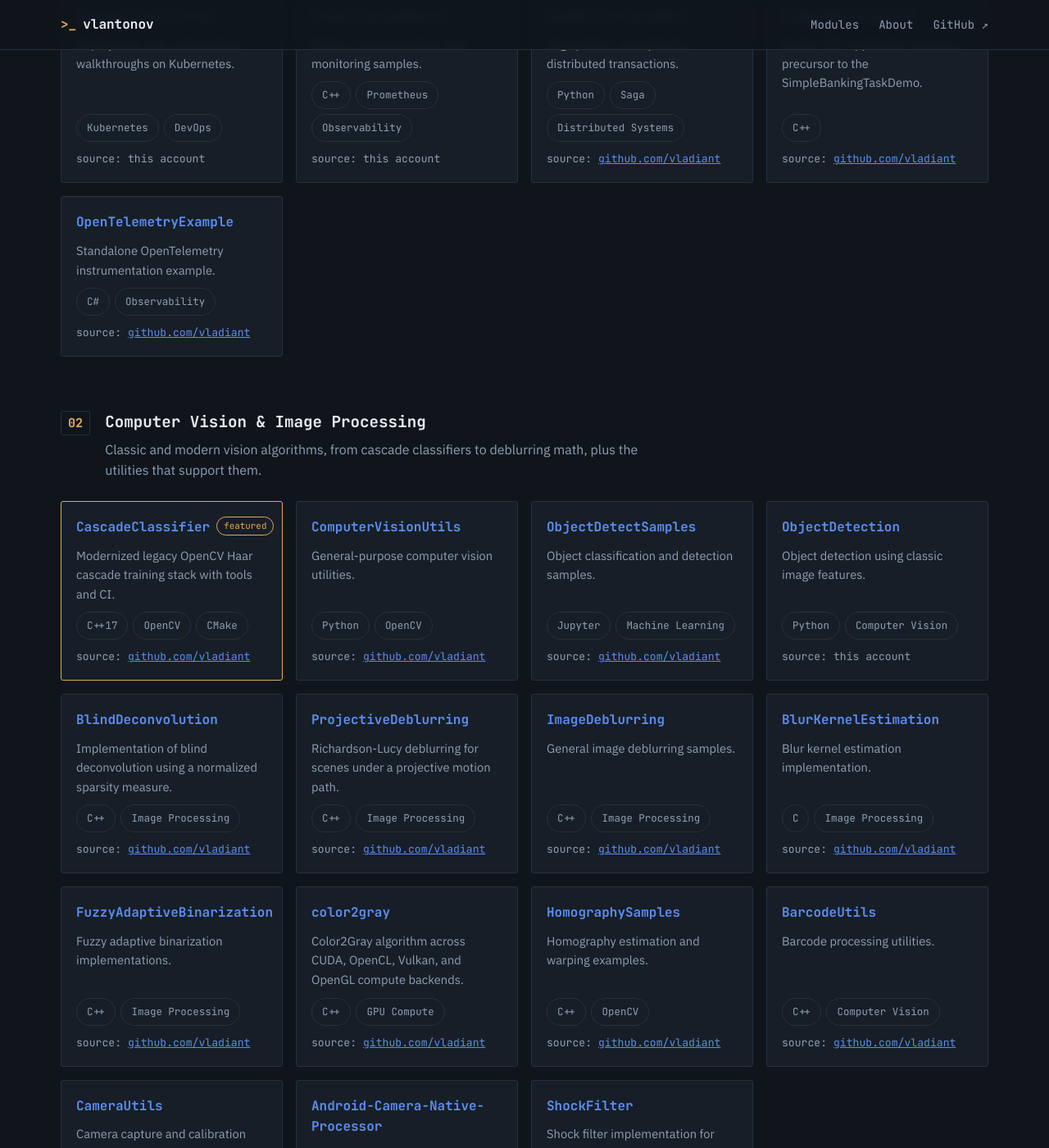
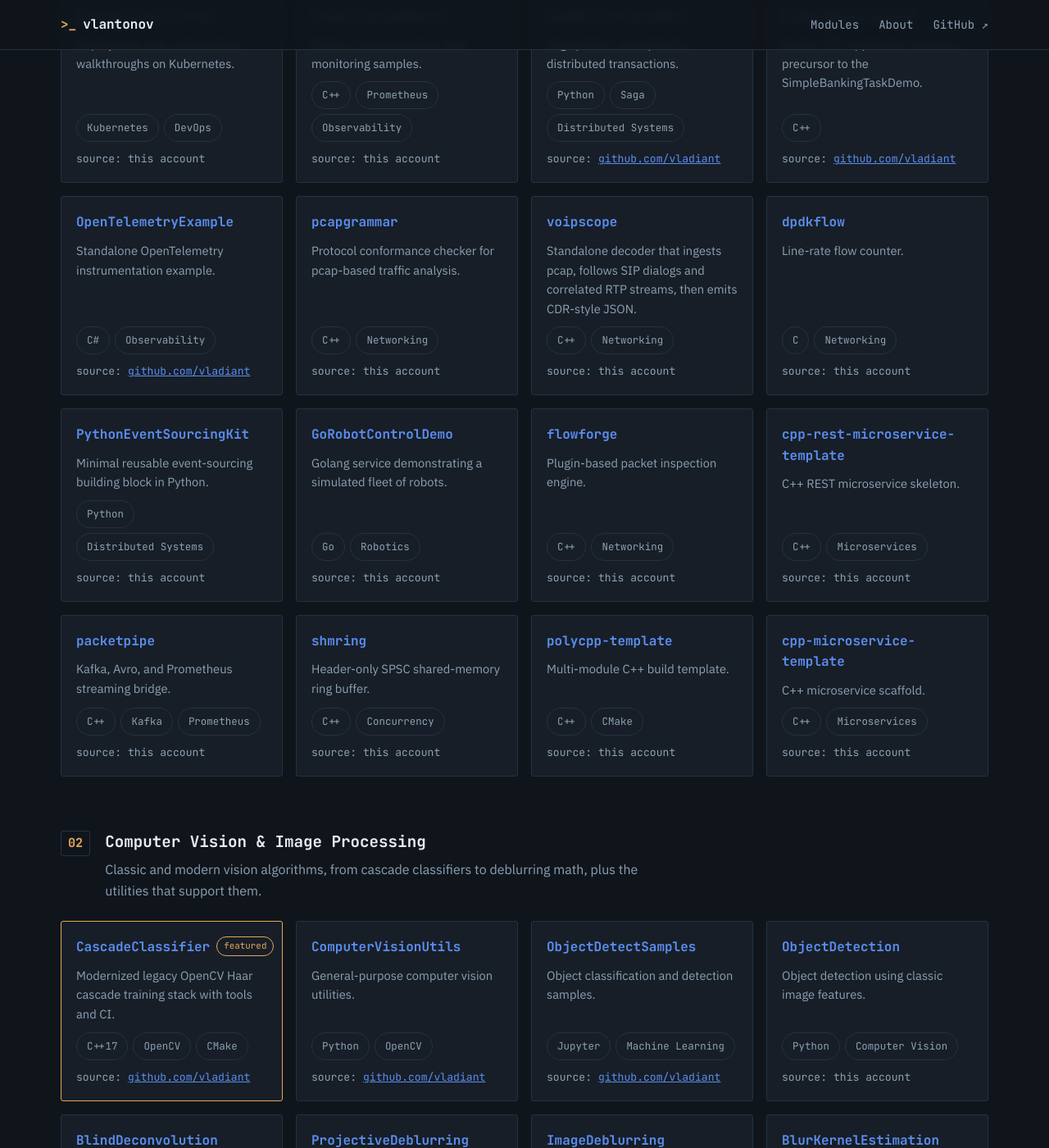
Before and after one commit to vlantonov/vlantonov.github.io, a Jekyll site: the page built from index.html, in a window 1280 px wide and 1400 px high, scrolled down 1740 px. Shown: the whole window at 82% size. Built offline with Jekyll 4.4.1, drawn with Linux system fonts in a browser that asks for light colours; some of the changed text lies outside the part shown.

Commit message:
Update projects

```diff
--- a/_data/projects.yml
+++ b/_data/projects.yml
@@ -95,6 +95,73 @@ modules:
     stack:
     - C#
     - Observability
+  - name: pcapgrammar
+    owner: vlantonov
+    desc: Protocol conformance checker for pcap-based traffic analysis.
+    stack:
+    - C++
+    - Networking
+  - name: voipscope
+    owner: vlantonov
+    desc: Standalone decoder that ingests pcap, follows SIP dialogs and correlated RTP streams, then emits CDR-style JSON.
+    stack:
+    - C++
+    - Networking
+  - name: dpdkflow
+    owner: vlantonov
+    desc: Line-rate flow counter.
+    stack:
+    - C
+    - Networking
+  - name: PythonEventSourcingKit
+    owner: vlantonov
+    desc: Minimal reusable event-sourcing building block in Python.
+    stack:
+    - Python
+    - Distributed Systems
+  - name: GoRobotControlDemo
+    owner: vlantonov
+    desc: Golang service demonstrating a simulated fleet of robots.
+    stack:
+    - Go
+    - Robotics
+  - name: flowforge
+    owner: vlantonov
+    desc: Plugin-based packet inspection engine.
+    stack:
+    - C++
+    - Networking
+  - name: cpp-rest-microservice-template
+    owner: vlantonov
+    desc: C++ REST microservice skeleton.
+    stack:
+    - C++
+    - Microservices
+  - name: packetpipe
+    owner: vlantonov
+    desc: Kafka, Avro, and Prometheus streaming bridge.
+    stack:
+    - C++
+    - Kafka
+    - Prometheus
+  - name: shmring
+    owner: vlantonov
+    desc: Header-only SPSC shared-memory ring buffer.
+    stack:
+    - C++
+    - Concurrency
+  - name: polycpp-template
+    owner: vlantonov
+    desc: Multi-module C++ build template.
+    stack:
+    - C++
+    - CMake
+  - name: cpp-microservice-template
+    owner: vlantonov
+    desc: C++ microservice scaffold.
+    stack:
+    - C++
+    - Microservices
 - id: vision
   number: '02'
   title: Computer Vision & Image Processing
```
